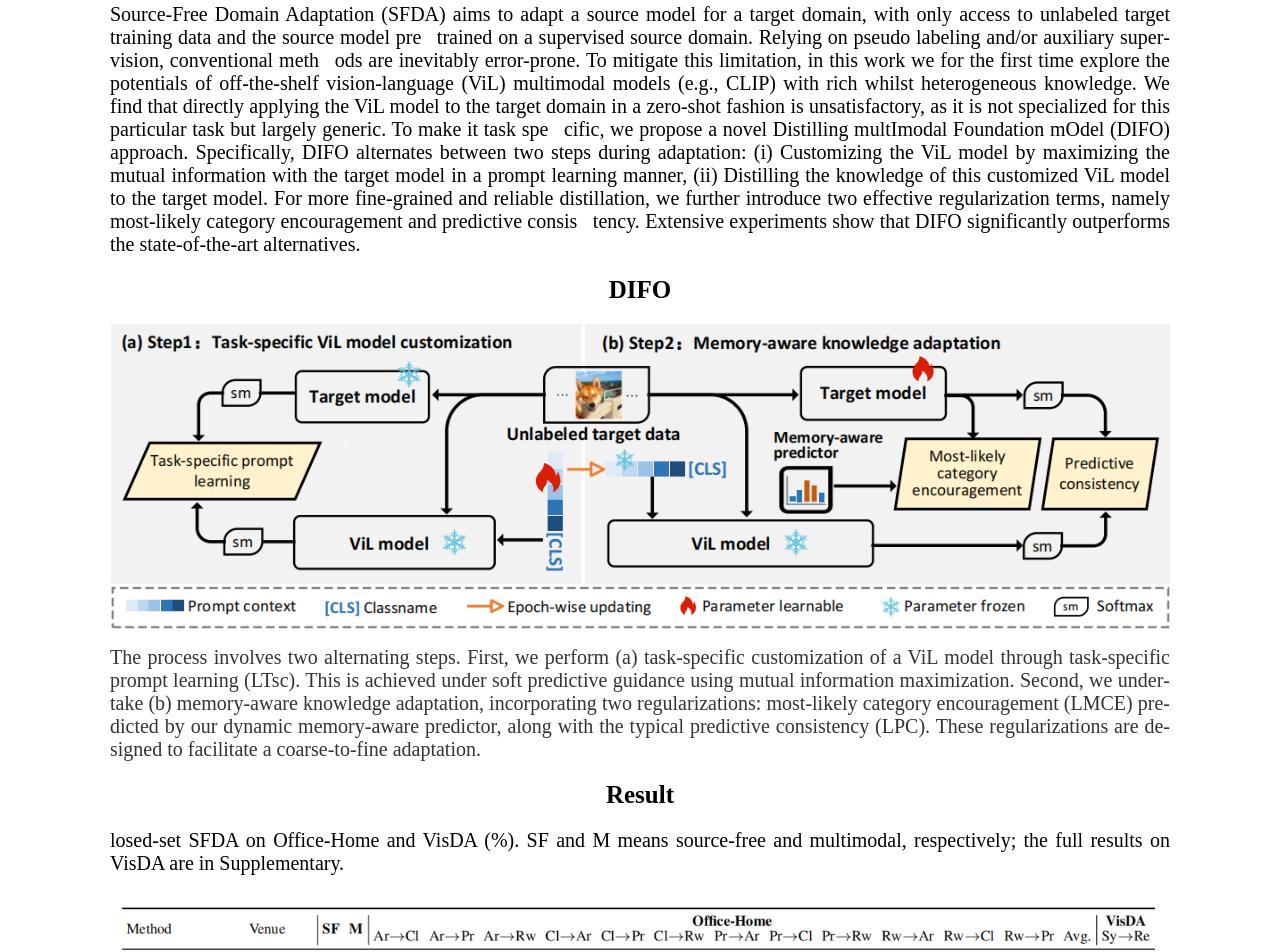
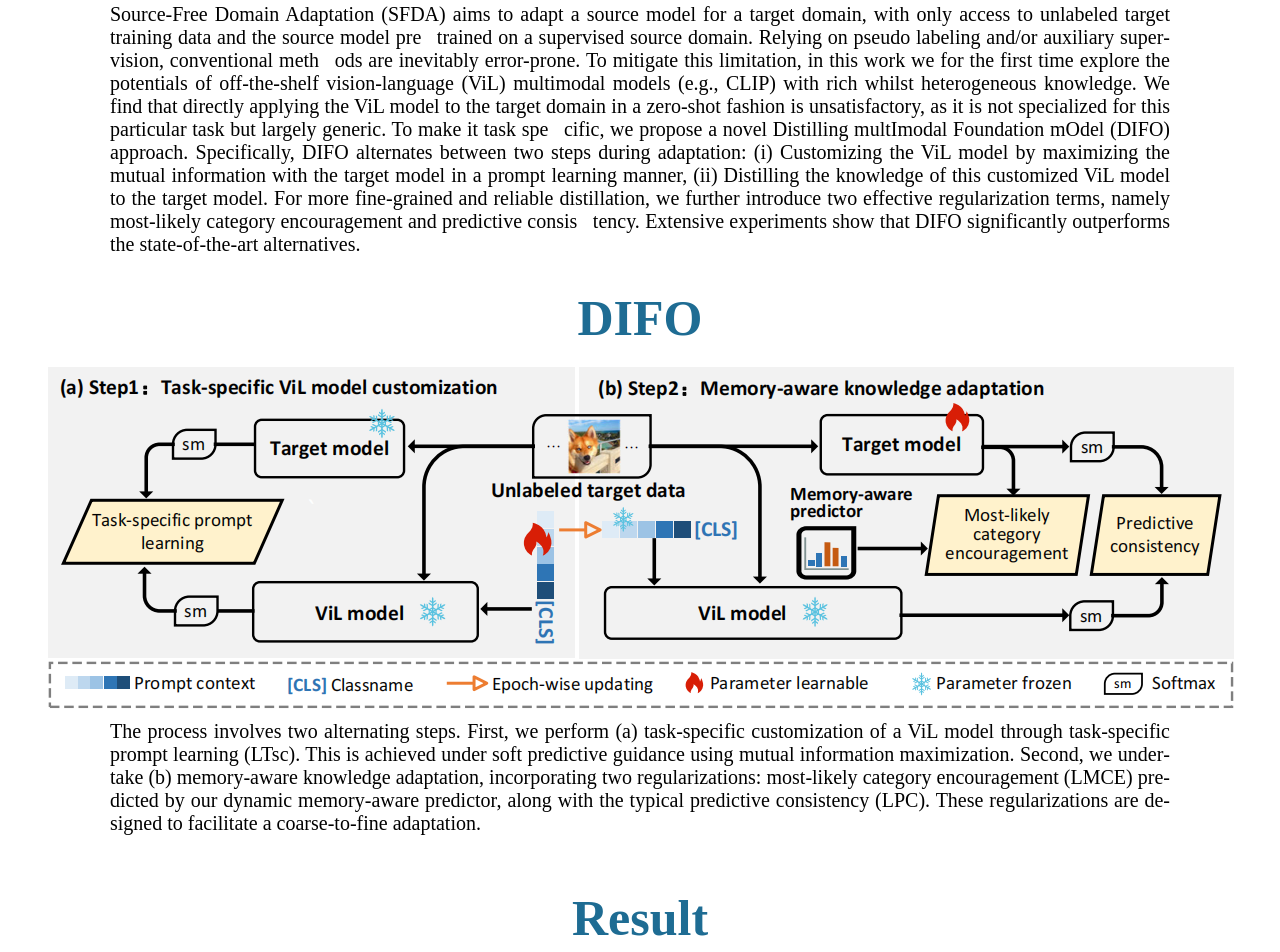
Before and after one commit to tntek/tntek.github.io, a plain HTML site: page proj/sfda/cvpr24/difo/index.html in a window 1280 px wide. Shown: the part 592-1544 px from the top of the page. Drawn offline with Linux system fonts and the light colour scheme.

Commit message:
Update style..css

```diff
--- a/proj/sfda/cvpr24/difo/style..css
+++ b/proj/sfda/cvpr24/difo/style..css
@@ -94,33 +94,38 @@
     hyphens: auto;
     /* 你可以移除width: 100%;因为<p>标签本身就是块级元素，会自动占满容器的宽度 */
 }
-
-/* 标题样式 */
-.title {
-    text-align: center; /* 标题居中对齐 */
-    font-size: 25px; /* 标题文字大小 */
-    margin-top: 10px; /* 顶部外边距 */
-    margin-bottom: 20px; /* 标题底部外边距 */
+.content h1.title {
+    text-align: center;
+    color: rgb(30, 108, 147);
+    margin-bottom: 20px;
 }
 
-/* 图片容器样式 */
 .image-container {
-    text-align: center; /* 使图片居中对齐 */
-    margin-top: 20px; /* 图片顶部外边距 */
+    display: flex;
+    flex-direction: column;
+    align-items: center;
+    justify-content: center;
 }
 
-.image-container img {
-    max-width: 1400px; /* 设置图片的最大宽度 */
-    width: 100%; /* 确保图片宽度不会超过其容器 */
-    height: auto; /* 高度自动调整，维持宽高比 */
+.image-wrapper {
+    width: 100%;
+    max-width: 800px;
+    margin-bottom: 20px;
 }
 
-/* 图片描述样式 */
-.image-description {
-    margin-top: 10px; /* 描述顶部外边距 */
-    font-size: 16px; /* 描述文字大小 */
-    color: #333; /* 描述文字颜色 */
+.image-wrapper img {
+    max-width: 100%;
+    height: auto;
 }
+
+.image-description,
+.image-caption {
+    margin-top: 10px;
+    font-size: 14px;
+    text-align: center;
+}
+
+
 
 
 .container .citation {
```
